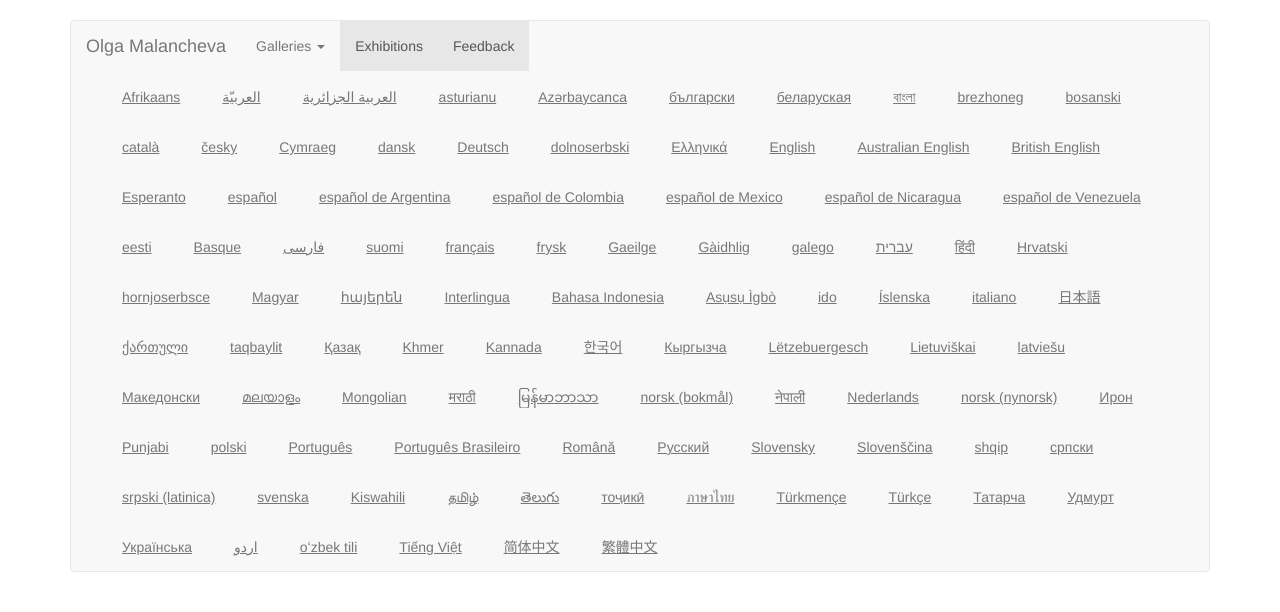
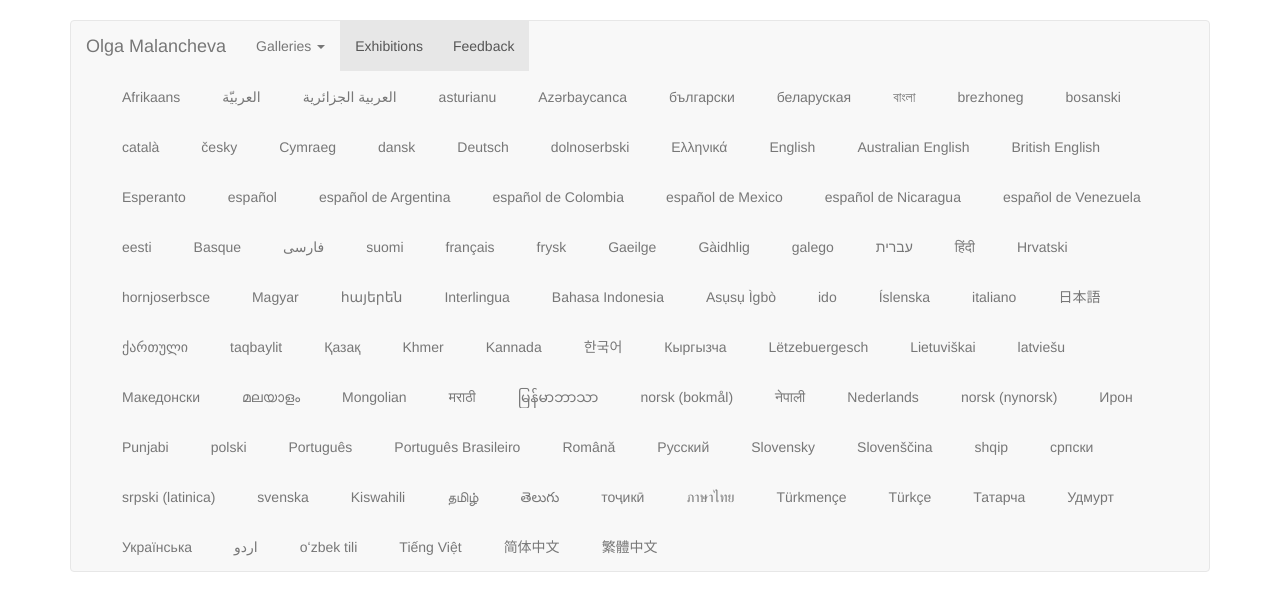
Before and after one commit to hombit/olgart, a Django app: template olgart/templates/index.html in a window 1280 px wide. Shown: the top 612 px of the page. Run offline with Django 3.2, Linux system fonts and the light colour scheme; the template is opened without the code that fills it: most values are stand-ins (such as "Sample title", 1, 10 or a date in 2020); grey boxes marked "Sample" are stand-in pictures; some libraries are stand-ins or nearby versions.

Commit message:
Remove underline under language buttom

```diff
--- a/static/css/base.css
+++ b/static/css/base.css
@@ -13,7 +13,7 @@ body{
 }
 .language-buttom{
 	background-color: transparent;
-	text-decoration: underline;
+	text-decoration: none;
 	border: none;
 	cursor: pointer;
 }
```
